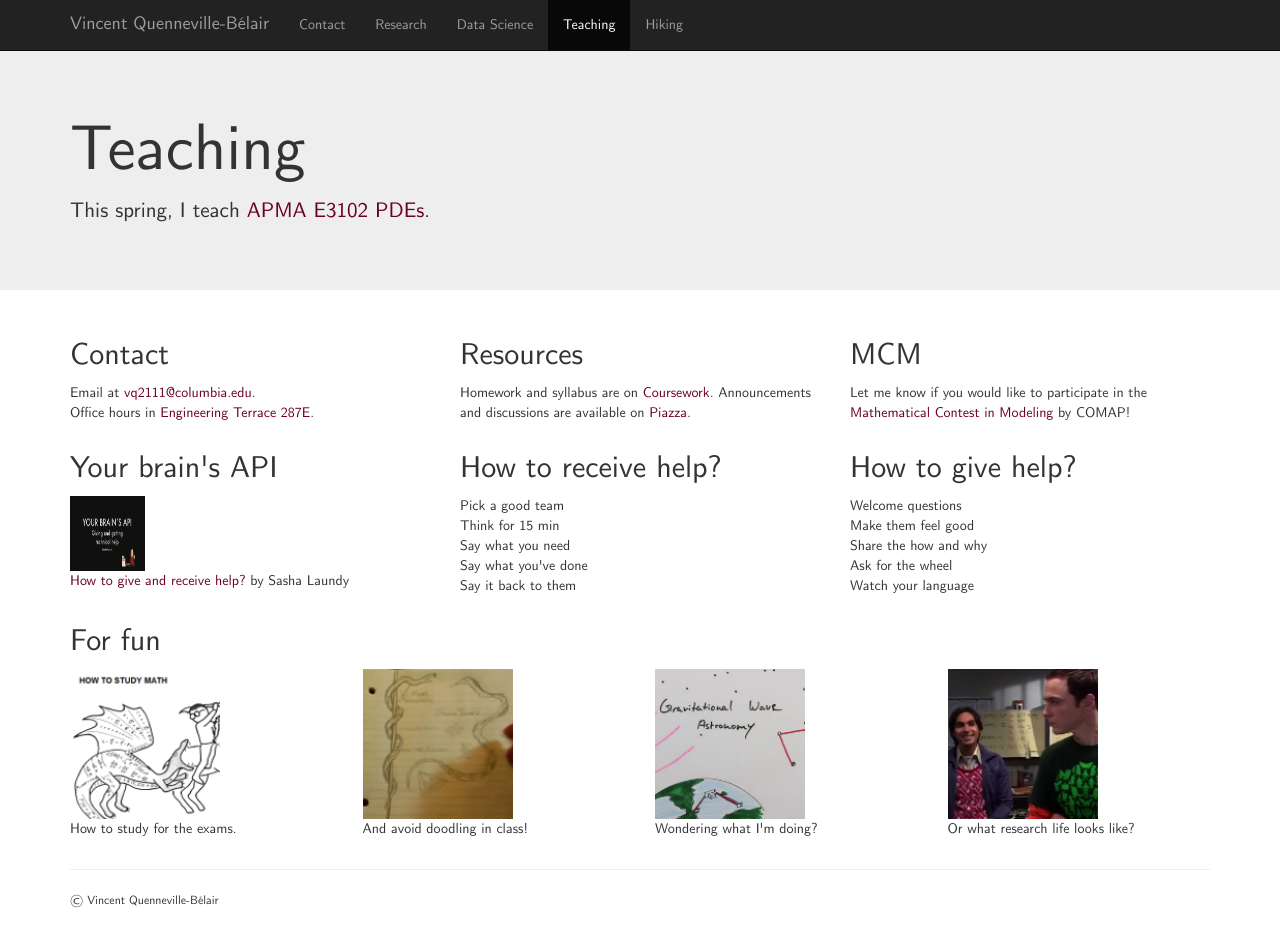
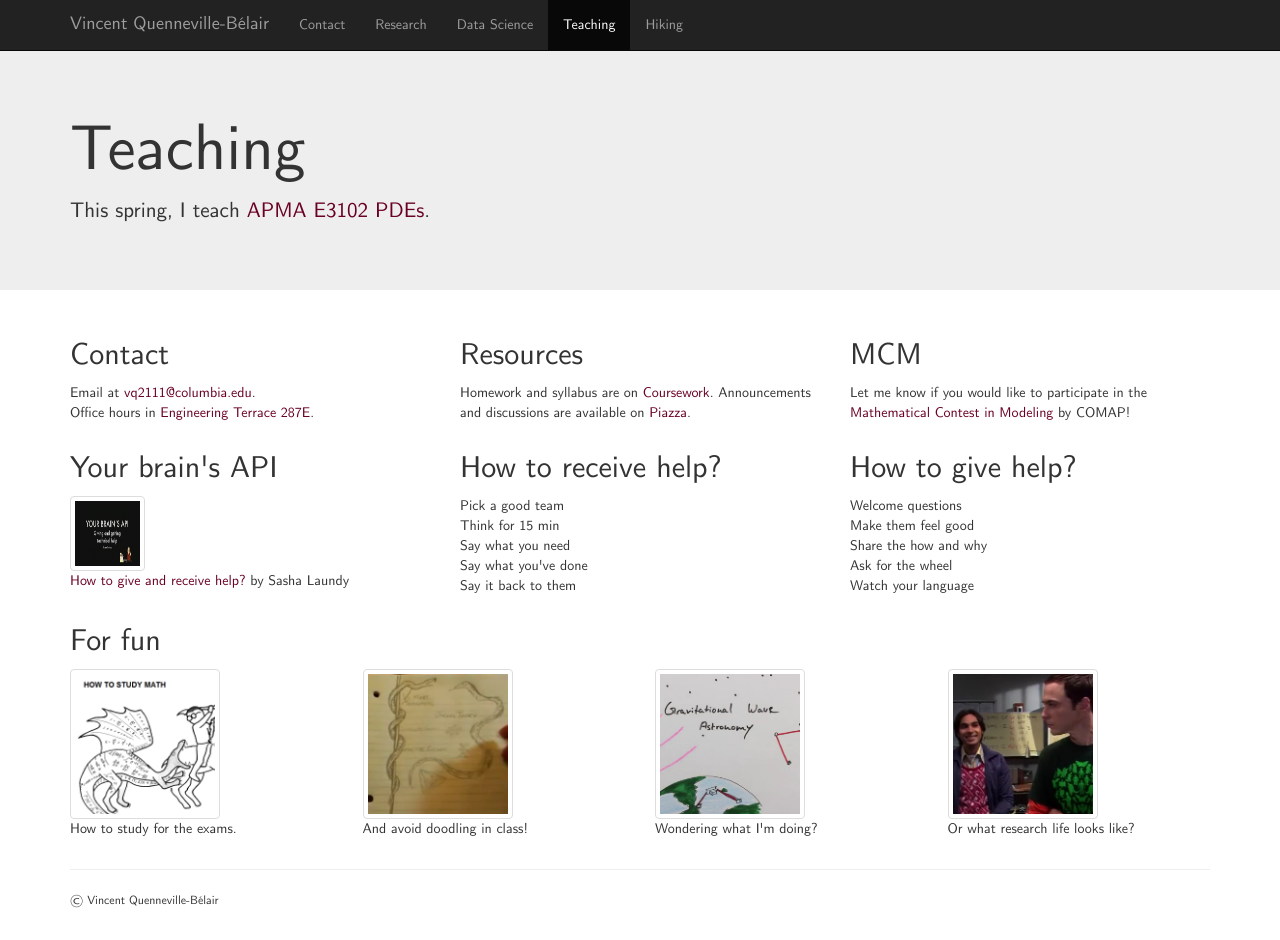
Before and after one commit to vincentqb/vincentqb.github.io.archive, a Jekyll site: the page built from teaching.html, in a window 1280 px wide and 940 px high. Built offline with Jekyll 4.4.1, drawn with Linux system fonts in a browser that asks for light colours; nearby versions of some CDN libraries.

Commit message:
remove centering.

```diff
--- a/teaching.html
+++ b/teaching.html
@@ -71,7 +71,7 @@
 
 <div class="col-md-4 col-sm-12">
 <h2>Your brain's API</h2>
-<a href="https://www.youtube.com/embed/hY14Er6JX2s"><img src="images/help.png" style="width: 75px; height: 75px; text-align: center" class="img-thumbnail; text-center" alt="Here's how to give and receive help"></a>
+<a href="https://www.youtube.com/embed/hY14Er6JX2s"><img src="images/help.png" style="width: 75px; height: 75px" class="img-thumbnail" alt="Here's how to give and receive help"></a>
 <p>
 <a href="https://www.youtube.com/embed/hY14Er6JX2s">How to give and receive help?</a> by Sasha Laundy
 </p>
@@ -132,19 +132,19 @@
 <h2>For fun</h2>
 <div class="row">
 <div class="col-xs-6 col-md-3">
-<a href="http://abstrusegoose.com/353"><img src="images/abstrusegoose353-mini.png" style="width: 150px; height: 150px; text-align: center" class="img-thumbnail; text-center" alt="Here's how to study for the exams"></a>
+<a href="http://abstrusegoose.com/353"><img src="images/abstrusegoose353-mini.png" style="width: 150px; height: 150px" class="img-thumbnail" alt="Here's how to study for the exams"></a>
 <p>How to study for the exams.</p>
 </div>
 
 <!--
 <div class="col-xs-6 col-md-3">
-<a href="https://www.youtube.com/embed/hY14Er6JX2s"><img src="images/help.png" style="width: 150px; height: 150px; text-align: center" class="img-thumbnail; text-center" alt="Here's how to give and receive help"></a>
+<a href="https://www.youtube.com/embed/hY14Er6JX2s"><img src="images/help.png" style="width: 150px; height: 150px" class="img-thumbnail" alt="Here's how to give and receive help"></a>
 <p>How to give and receive help.</p>
 </div>
 -->
 
 <div class="col-xs-6 col-md-3">
-<a href="https://www.youtube.com/watch?v=heKK95DAKms"><img src="images/doodling.png" style="width: 150px; height: 150px; text-align: center" class="img-thumbnail; text-center" alt="But first avoid doodling in class!"></a>
+<a href="https://www.youtube.com/watch?v=heKK95DAKms"><img src="images/doodling.png" style="width: 150px; height: 150px" class="img-thumbnail" alt="But first avoid doodling in class!"></a>
 <p>And avoid doodling in class!</p>
 </div>
 
@@ -152,11 +152,11 @@
 <div class="clearfix visible-xs-block visible-sm-block"></div>
 
 <div class="col-xs-6 col-md-3">
-<a href="https://www.youtube.com/watch?v=GN7iWHj8p7E"><img src="images/gravitywaves.png" style="width: 150px; height: 150px; text-align: center" class="img-thumbnail; text-center" alt="Wondering what I'm doing?"></a>
+<a href="https://www.youtube.com/watch?v=GN7iWHj8p7E"><img src="images/gravitywaves.png" style="width: 150px; height: 150px" class="img-thumbnail" alt="Wondering what I'm doing?"></a>
 <p>Wondering what I'm doing?</p>
 </div>
 <div class="col-xs-6 col-md-3">
-<a href="https://www.youtube.com/watch?v=IUVX4xKhLJM"><img src="images/bigbang.png" style="width: 150px; height: 150px; text-align: center" class="img-thumbnail; text-center" alt="Wondering what research life looks like?"></a>
+<a href="https://www.youtube.com/watch?v=IUVX4xKhLJM"><img src="images/bigbang.png" style="width: 150px; height: 150px" class="img-thumbnail" alt="Wondering what research life looks like?"></a>
 <p>Or what research life looks like?</p>
 </div>
 </div>
```
